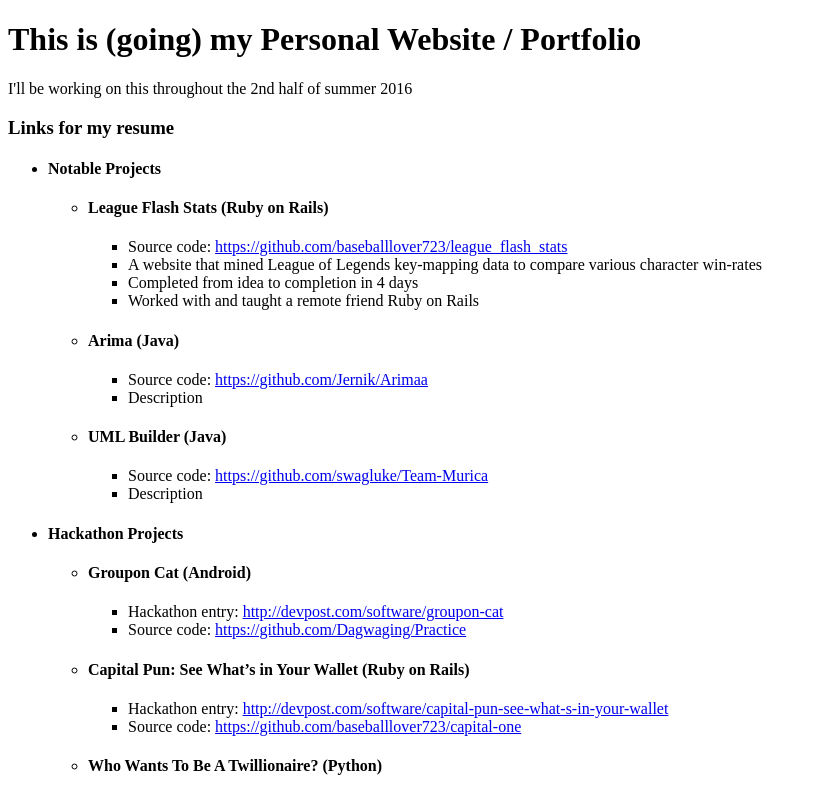
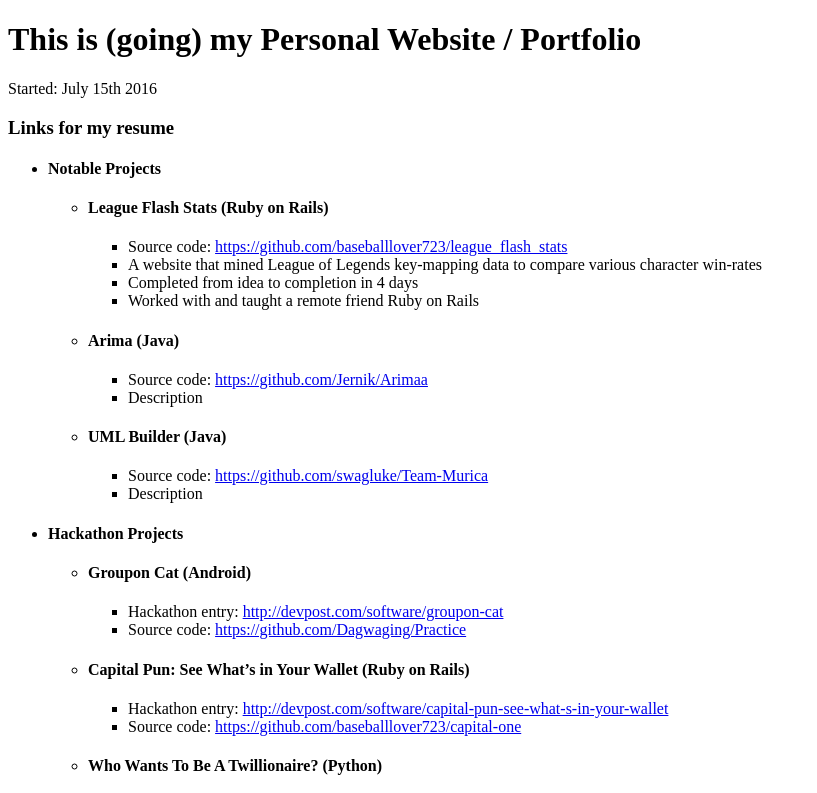
Before and after one commit to baseballlover723/baseballlover723.github.io, a plain HTML site: page index.html in a window 1280 px wide. Shown: the top 793 px of the page, without its empty margins (0-817 px from the left). Drawn offline with nearby package versions, Linux system fonts and the light colour scheme.

Commit message:
added start date

```diff
--- a/index.html
+++ b/index.html
@@ -8,7 +8,7 @@
 </head>
 <body>
 <h1>This is (going) my Personal Website / Portfolio</h1>
-<p>I'll be working on this throughout the 2nd half of summer 2016</p>
+<p>Started: July 15th 2016</p>
 
 <h3>Links for my resume</h3>
 <ul>
```
